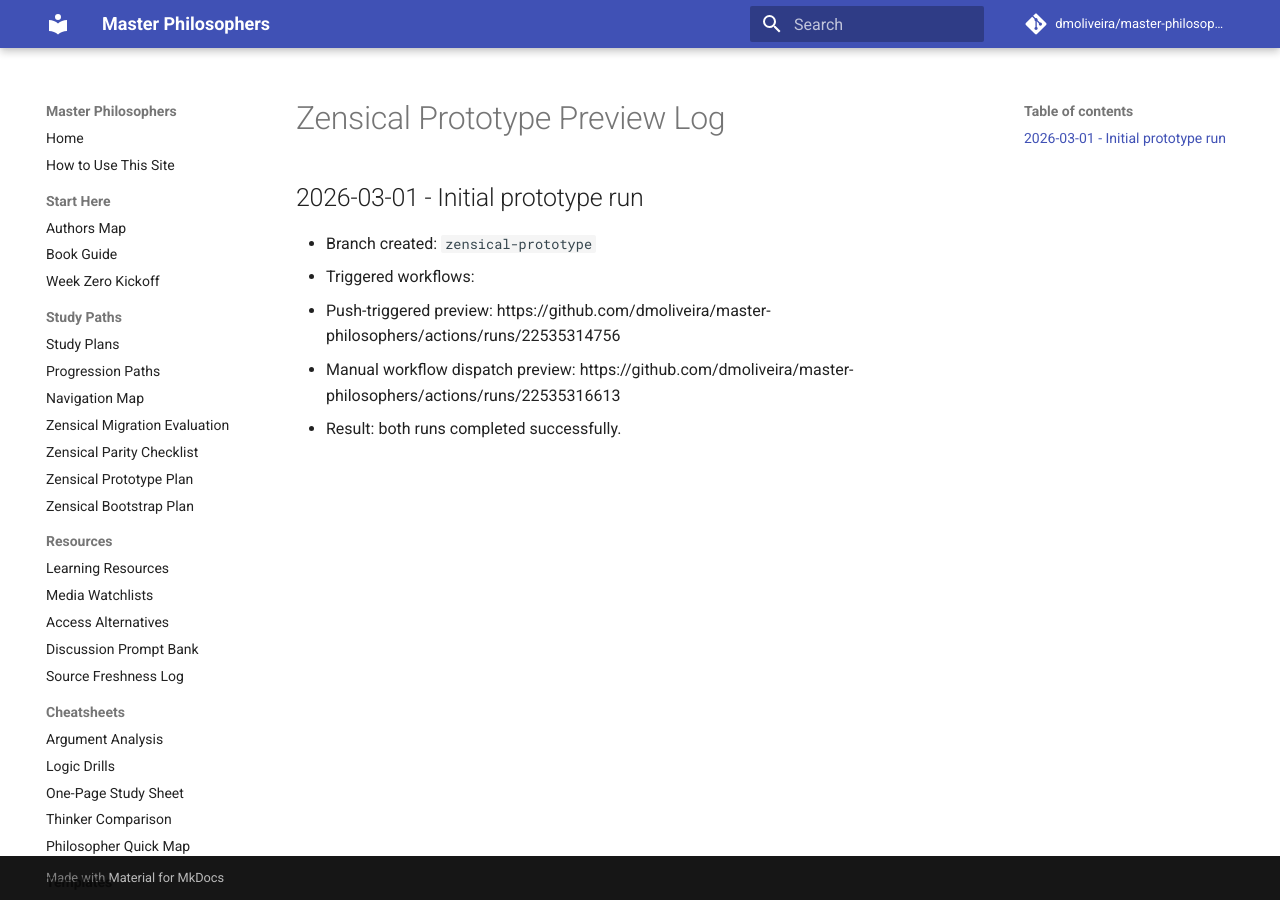
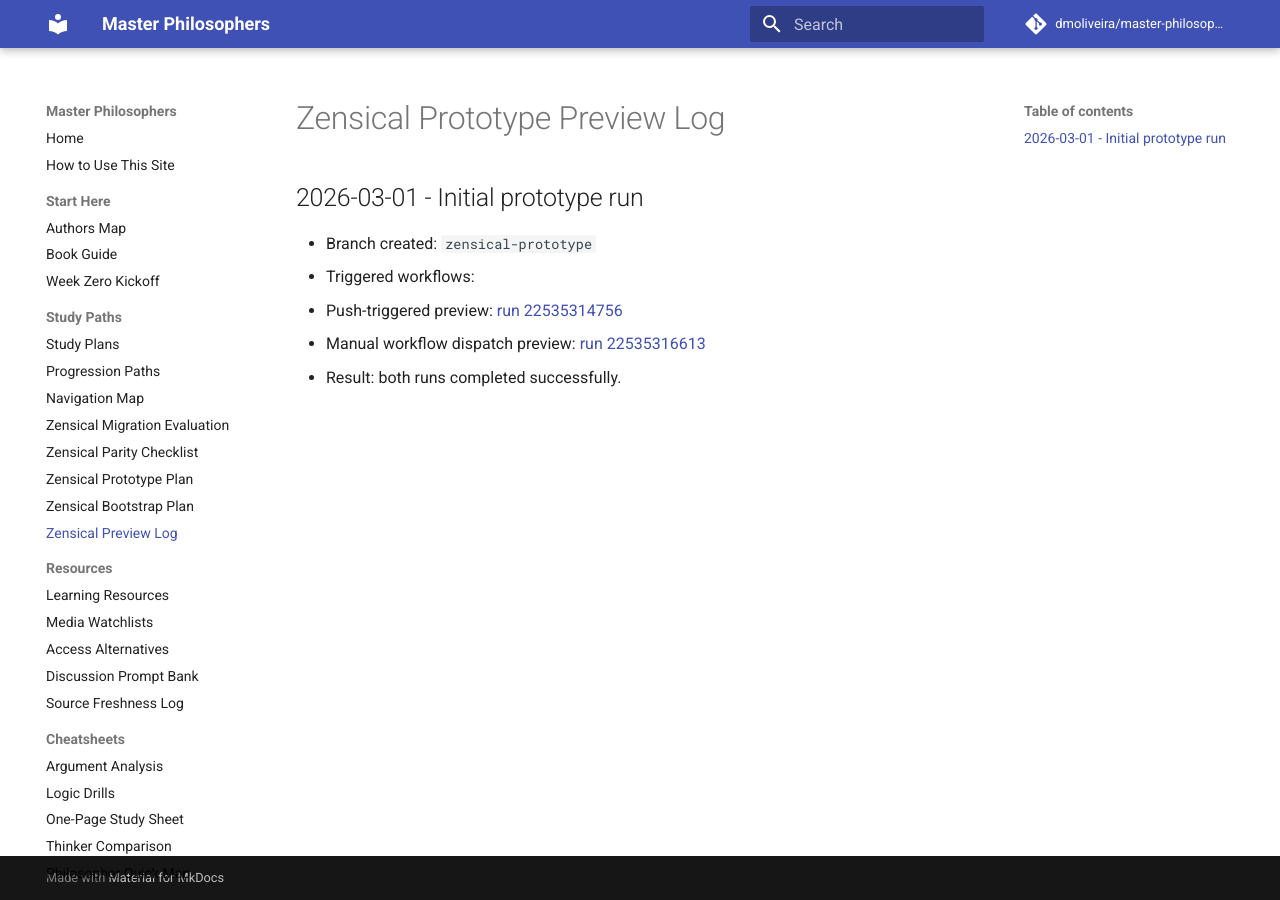
Before and after one commit to dmoliveira/master-philosophers, an MkDocs documentation site: the page built from docs/plan/zensical-prototype-preview-log.md, in a window 1280 px wide. Built offline with MkDocs 1.6.1 and Material for MkDocs 9.7.7, drawn with Linux system fonts in a browser that asks for light colours; comment, search, counter and statistics services are not loaded.

Commit message:
docs record first preview run and link evidence log

```diff
--- a/docs/plan/zensical-prototype-preview-log.md
+++ b/docs/plan/zensical-prototype-preview-log.md
@@ -4,6 +4,6 @@
 
 - Branch created: `zensical-prototype`
 - Triggered workflows:
-  - Push-triggered preview: https://github.com/dmoliveira/master-philosophers/actions/runs/22535314756
-  - Manual workflow dispatch preview: https://github.com/dmoliveira/master-philosophers/actions/runs/22535316613
+  - Push-triggered preview: [run 22535314756](https://github.com/dmoliveira/master-philosophers/actions/runs/22535314756)
+  - Manual workflow dispatch preview: [run 22535316613](https://github.com/dmoliveira/master-philosophers/actions/runs/22535316613)
 - Result: both runs completed successfully.
--- a/mkdocs.yml
+++ b/mkdocs.yml
@@ -37,6 +37,7 @@ nav:
       - Zensical Parity Checklist: plan/zensical-prototype-parity-checklist.md
       - Zensical Prototype Plan: plan/zensical-prototype-execution-plan.md
       - Zensical Bootstrap Plan: plan/zensical-prototype-bootstrap-plan.md
+      - Zensical Preview Log: plan/zensical-prototype-preview-log.md
   - Resources:
       - Learning Resources: resources/learning-resources.md
       - Media Watchlists: resources/media-watchlists.md
```
Also changed, not shown: README.md (+1 -0 lines), docs/plan/zensical-prototype-bootstrap-plan.md (+1 -0 lines), docs/plan/zensical-prototype-execution-plan.md (+4 -0 lines).
